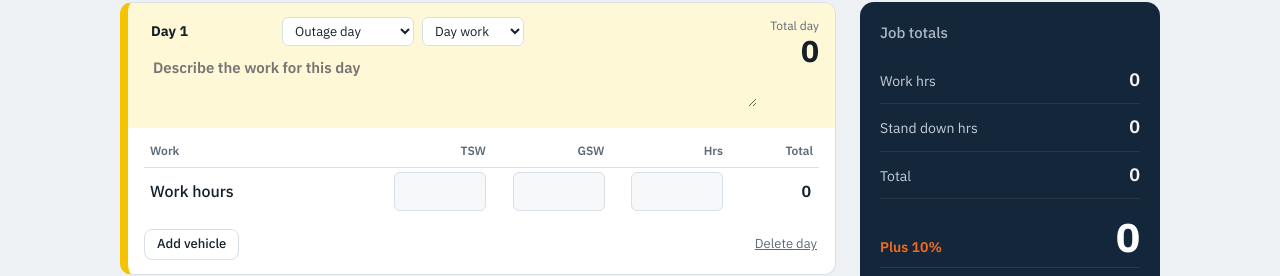
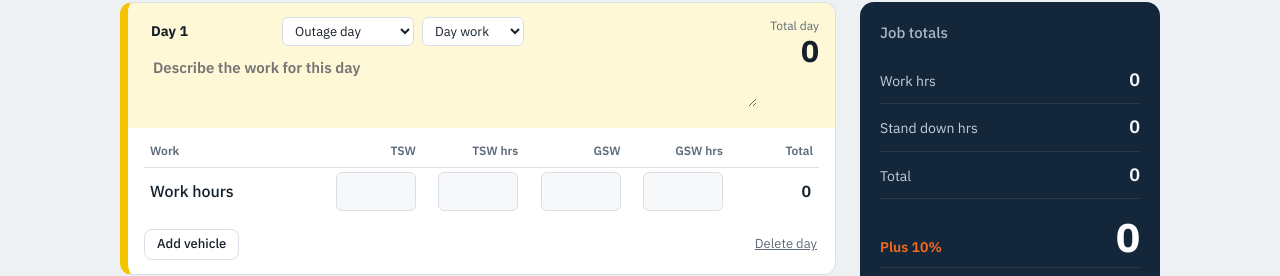
Before and after one commit to SlothDad1991/FS-hrs-Breakdown, a plain HTML site: page index.html in a window 1280 px wide. Shown: the part 139-415 px from the top of the page. Drawn offline with Linux system fonts and the light colour scheme.

Commit message:
Update index.html

```diff
--- a/index.html
+++ b/index.html
@@ -53,13 +53,13 @@ main{display:grid;grid-template-columns:1fr 300px;gap:24px;align-items:start;pad
 .dt small{display:block;color:var(--mute);font-size:12px}
 .dt strong{font-size:30px;font-weight:700;font-variant-numeric:tabular-nums;line-height:1.1}
 .grid{padding:6px 16px 14px;overflow-x:auto}
-table{width:100%;border-collapse:collapse;min-width:430px}
+table{width:100%;border-collapse:collapse;min-width:500px}
 th{font-size:12px;color:var(--mute);font-weight:600;text-align:right;padding:8px 6px}
 th:first-child,td:first-child{text-align:left}
 td{padding:4px 6px;border-top:1px solid var(--line)}
-td.lbl{font-weight:500;width:34%}
+td.lbl{font-weight:500;width:26%}
 td.lbl span{display:block;font-size:11px;color:var(--mute);font-weight:400}
-td input{width:100%;max-width:92px;margin-left:auto;display:block;text-align:right;background:var(--field);border:1px solid var(--line);border-radius:6px;padding:7px 8px;font-variant-numeric:tabular-nums}
+td input{width:100%;max-width:80px;margin-left:auto;display:block;text-align:right;background:var(--field);border:1px solid var(--line);border-radius:6px;padding:7px 8px;font-variant-numeric:tabular-nums}
 td input:focus{border-color:var(--con);outline:none;box-shadow:0 0 0 2px color-mix(in srgb,var(--con) 30%,transparent)}
 .grip{border:0;background:none;cursor:grab;color:var(--mute);padding:4px 6px;border-radius:6px;touch-action:none;display:inline-flex}
 .grip:hover{color:var(--ink);background:var(--card)}
@@ -228,9 +228,9 @@ const vehType=t=>{t=String(t||'').slice(0,40);return t==='4X4'?'Light Vehicle':t
 const KEY='fshb.v1';
 let uid=1, S={title:'',days:[]};
 
-const blank=()=>({id:uid++,type:'outage',label:'',mode:'day',desc:'',rows:{prep:['','',''],stand:['','',''],day:['','',''],sleep:['','','']},vehicles:[]});
+const blank=()=>({id:uid++,type:'outage',label:'',mode:'day',desc:'',rows:{prep:['','','',''],stand:['','','',''],day:['','','',''],sleep:['','','','']},vehicles:[]});
 const n=v=>{const x=parseFloat(v);return isFinite(x)&&x>0?x:0};
-const rt=r=>(n(r[0])+n(r[1]))*n(r[2]);
+const rt=r=>n(r[0])*n(r[2])+n(r[1])*n(r[3]);
 const vrt=v=>n(v.qty)*n(v.hrs);
 const f=v=>{const r=Math.round(v*100)/100;return r.toLocaleString('en-AU',{maximumFractionDigits:2})};
 const esc=s=>String(s).replace(/[&<>"]/g,c=>({'&':'&amp;','<':'&lt;','>':'&gt;','"':'&quot;'}[c]));
@@ -240,7 +240,8 @@ function fromData(d){
   const days=d.days.map(x=>{const b=blank();b.type=TYPES[x.type]?x.type:'outage';b.desc=String(x.desc||'');b.label=String(x.label||'');
     const rv=k=>x.rows&&x.rows[k]&&x.rows[k].some(v=>n(v)>0);
     b.mode=MODES[x.mode]?x.mode:(rv('stand')||rv('sleep')?'night':(rv('prep')&&!rv('day')?'prep':'day'));
-    ROWS.forEach(r=>{const v=(x.rows&&x.rows[r.k])||[];b.rows[r.k]=[0,1,2].map(i=>v[i]==null?'':String(v[i]))});
+    ROWS.forEach(r=>{const v=(x.rows&&x.rows[r.k])||[];b.rows[r.k]=[0,1,2,3].map(i=>v[i]==null?'':String(v[i]));
+      if(v.length<4&&n(v[1])>0)b.rows[r.k][3]=b.rows[r.k][2]});
     b.vehicles=(Array.isArray(x.vehicles)?x.vehicles:[]).map(v=>({type:vehType(v&&v.type),qty:v&&v.qty!=null?String(v.qty):'1',hrs:v&&v.hrs!=null?String(v.hrs):''}));return b});
   return {title:String(d.title||''),notes:String(d.notes||'').slice(0,5000),days};
 }
@@ -262,8 +263,8 @@ function save(){setDirty(true);if(EMB)return;try{localStorage.setItem(KEY,JSON.s
 
 function rowHtml(d,r){
   const v=d.rows[r.k];
-  return `<tr><td class="lbl">${r.l}${r.g==='stand'?`<button class="cp" data-copy="${d.id}" data-key="${r.k}" title="Copy the Work hours row's TSW, GSW and hours">Copy work hrs</button>`:''}</td>`+
-    [0,1,2].map(i=>`<td><input type="number" inputmode="decimal" enterkeyhint="next" min="0" step="any" aria-label="${r.l} ${['TSW','GSW','hours'][i]}" data-d="${d.id}" data-k="${r.k}" data-i="${i}" value="${esc(v[i])}"></td>`).join('')+
+  return `<tr><td class="lbl">${r.l}${r.g==='stand'?`<button class="cp" data-copy="${d.id}" data-key="${r.k}" title="Copy the Work hours row's TSW, GSW and their hours">Copy work hrs</button>`:''}</td>`+
+    [0,2,1,3].map(i=>`<td><input type="number" inputmode="decimal" enterkeyhint="next" min="0" step="any" aria-label="${r.l} ${['TSW','GSW','TSW hours','GSW hours'][i]}" data-d="${d.id}" data-k="${r.k}" data-i="${i}" value="${esc(v[i])}"></td>`).join('')+
     `<td class="tot" data-t="${d.id}-${r.k}">0</td></tr>`;
 }
 function vehHtml(d){
@@ -291,7 +292,7 @@ function render(){
       ${d.type==='con'?'':`<div class="dt"><small>Total day</small><strong data-day="${d.id}">0</strong></div>`}
     </div>
     ${d.type==='con'?'':`<div class="grid"><table>
-      <thead><tr><th>Work</th><th>TSW</th><th>GSW</th><th>Hrs</th><th>Total</th></tr></thead>
+      <thead><tr><th>Work</th><th>TSW</th><th>TSW hrs</th><th>GSW</th><th>GSW hrs</th><th>Total</th></tr></thead>
       <tbody>${vis(d).map(r=>rowHtml(d,r)).join('')}</tbody>
     </table></div>`}
     ${vehHtml(d)}
@@ -402,7 +403,7 @@ document.getElementById('copy').onclick=()=>{
     if(d.type==='con'){out+=`${d.label||'Day '+(i+1)} (${TYPES.con})${d.desc?': '+d.desc:''}\n\n`;return}
     const rows=vis(d).map(x=>[x,d.rows[x.k]]);
     out+=`${d.label||'Day '+(i+1)} (${MODES[d.mode].l}, ${TYPES[d.type]})${d.desc?': '+d.desc:''}\n`;
-    rows.forEach(([x,v])=>{out+=`  ${x.l}: ${n(v[0])} TSW + ${n(v[1])} GSW x ${n(v[2])} hrs = ${f(rt(v))}\n`});
+    rows.forEach(([x,v])=>{out+=`  ${x.l}: ${n(v[0])} TSW x ${n(v[2])} hrs + ${n(v[1])} GSW x ${n(v[3])} hrs = ${f(rt(v))}\n`});
     out+=`  Total day: ${f(rows.reduce((a,[,v])=>a+rt(v),0))}\n`;
     d.vehicles.forEach(v=>{out+=`  ${v.type||NOTYPE}: ${n(v.qty)} x ${n(v.hrs)} hrs = ${f(vrt(v))}\n`});
     out+='\n';
```
